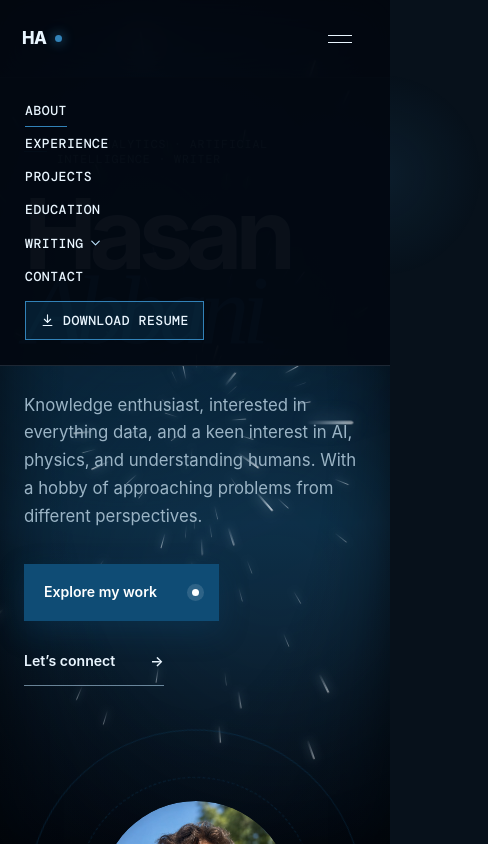
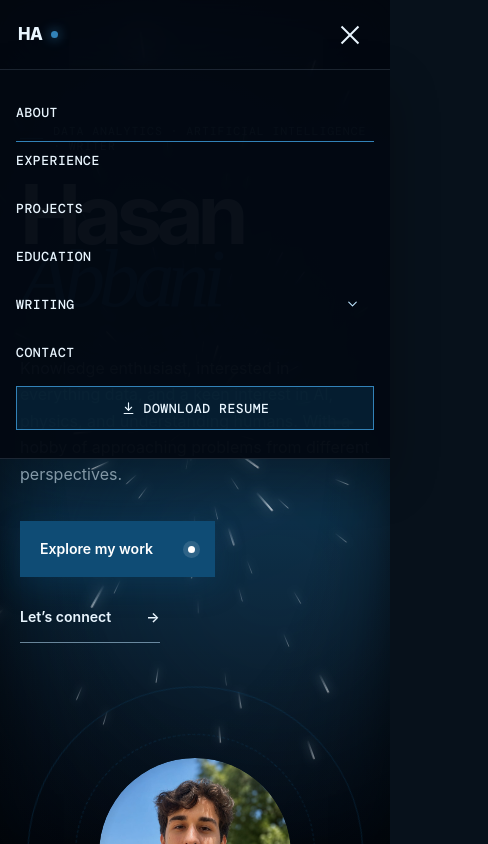
Before and after one commit to Hasan-Abbani/hasan-abbani-portfolio, a React (Vite) app: page / in a window 390 px wide. Both pictures are taken after a click on the button "Open navigation". Shown: the top 844 px of the page, 488 px wide, since content can reach past the window. Built offline with nearby package versions, Linux system fonts and the light colour scheme; a web font is replaced by a local one.

Commit message:
Improve mobile responsiveness

```diff
--- a/src/components/Navbar.jsx
+++ b/src/components/Navbar.jsx
@@ -1,4 +1,4 @@
-import { useState } from "react";
+import { useEffect, useRef, useState } from "react";
 import { Link, useLocation, useNavigate } from "react-router-dom";
 import { posts } from "../posts";
 
@@ -16,9 +16,28 @@ export default function Navbar({ activeSection }) {
   const [writingOpen, setWritingOpen] = useState(false);
   const location = useLocation();
   const navigate = useNavigate();
+  const menuButtonRef = useRef(null);
+
+  useEffect(() => {
+    const closeOnEscape = (event) => {
+      if (event.key === "Escape") {
+        setOpen(false);
+        setWritingOpen(false);
+        menuButtonRef.current?.focus();
+      }
+    };
+
+    document.addEventListener("keydown", closeOnEscape);
+    document.body.classList.toggle("menu-is-open", open);
+    return () => {
+      document.removeEventListener("keydown", closeOnEscape);
+      document.body.classList.remove("menu-is-open");
+    };
+  }, [open]);
 
   const goTo = (event, id) => {
     setOpen(false);
+    setWritingOpen(false);
     if (location.pathname !== "/") {
       event.preventDefault();
       navigate(`/#${id}`);
@@ -31,14 +50,14 @@ export default function Navbar({ activeSection }) {
         <Link to="/" className="wordmark" aria-label="Hasan Abbani home">
           <span>HA</span><i aria-hidden="true" />
         </Link>
-        <button className="menu-button" onClick={() => setOpen(!open)} aria-expanded={open} aria-label="Toggle navigation">
+        <button ref={menuButtonRef} className="menu-button" onClick={() => setOpen(!open)} aria-expanded={open} aria-controls="primary-navigation" aria-label={open ? "Close navigation" : "Open navigation"}>
           <span /><span />
         </button>
-        <div className={`nav-menu ${open ? "is-open" : ""}`}>
+        <div id="primary-navigation" className={`nav-menu ${open ? "is-open" : ""}`}>
           {links.map(([id, label]) => id === "writing" ? (
             <div className={`nav-writing ${writingOpen ? "is-open" : ""}`} key={id}>
               <a href="#writing" className={activeSection === id ? "active" : ""} onClick={(e) => goTo(e, id)}>{label}</a>
-              <button className="writing-toggle" onClick={() => setWritingOpen(!writingOpen)} aria-label="Show writing links" aria-expanded={writingOpen}>
+              <button className="writing-toggle" onClick={() => setWritingOpen(!writingOpen)} aria-label={writingOpen ? "Hide writing links" : "Show writing links"} aria-expanded={writingOpen}>
                 <svg viewBox="0 0 12 8" aria-hidden="true"><path d="M1 1.5 6 6.5l5-5" /></svg>
               </button>
               <div className="writing-dropdown">
@@ -60,6 +79,7 @@ export default function Navbar({ activeSection }) {
           </a>
         </div>
       </nav>
+      {open && <button className="nav-backdrop" aria-label="Close navigation" onClick={() => { setOpen(false); setWritingOpen(false); }} />}
     </header>
   );
 }
--- a/src/styles/portfolio.css
+++ b/src/styles/portfolio.css
@@ -157,3 +157,152 @@ body .blog-index{color:#EAF6FF}body .blog-index-subtitle{color:#91ADC0}body .blo
 @media(max-width:1000px){.interest-boxes{grid-template-columns:repeat(2,minmax(0,1fr))}}
 @media(max-width:768px){.personal-section{grid-template-columns:1fr;margin-top:80px;padding-top:55px}.about-portrait{position:relative;top:auto;max-width:430px}.interest-boxes{grid-template-columns:repeat(2,minmax(0,1fr))}}
 @media(max-width:480px){.interest-boxes{grid-template-columns:1fr 1fr;gap:8px}.interest-box{min-height:165px;padding:14px}.interest-box h3{font-size:.82rem}.interest-box p{font-size:.68rem}.nav-resume{display:inline-flex}}
+
+/* Responsive polish for the active site shell */
+@media (max-width: 1024px) {
+  :root { --nav-height: 78px; }
+
+  .menu-button {
+    display: block;
+    position: relative;
+    z-index: 3;
+    min-width: 44px;
+    min-height: 44px;
+    padding: 8px;
+  }
+
+  .menu-button span {
+    width: 24px;
+    height: 2px;
+    margin: 6px auto;
+    transition: transform .2s ease, opacity .2s ease;
+  }
+
+  .menu-button[aria-expanded="true"] span:first-child { transform: translateY(4px) rotate(45deg); }
+  .menu-button[aria-expanded="true"] span:last-child { transform: translateY(-4px) rotate(-45deg); }
+
+  .nav-menu {
+    position: fixed;
+    z-index: 2;
+    top: var(--nav-height);
+    right: 0;
+    left: 0;
+    width: 100%;
+    max-height: calc(100dvh - var(--nav-height));
+    overflow-y: auto;
+    overscroll-behavior: contain;
+    padding: 20px max(24px, 5vw) 28px;
+    display: none;
+    flex-direction: column;
+    align-items: stretch;
+    gap: 4px;
+    background: rgba(3, 9, 18, .98);
+    border-bottom: 1px solid var(--line);
+    box-shadow: 0 20px 45px rgba(0, 0, 0, .28);
+  }
+
+  .nav-menu.is-open { display: flex; }
+  .nav-menu > a,
+  .nav-writing > a {
+    display: flex;
+    align-items: center;
+    min-height: 44px;
+    width: 100%;
+    font-size: .82rem;
+  }
+
+  .nav-writing {
+    width: 100%;
+    flex-wrap: wrap;
+    min-height: 44px;
+  }
+
+  .nav-writing > a { width: auto; flex: 1; }
+  .writing-toggle { width: 44px; height: 44px; margin: 0; }
+  .writing-dropdown {
+    position: static;
+    flex-basis: 100%;
+    width: 100%;
+    min-width: 0;
+    max-height: none;
+    margin: 4px 0 8px;
+    padding: 10px;
+    display: none;
+    opacity: 1;
+    visibility: visible;
+    transform: none;
+    box-shadow: none;
+  }
+
+  .nav-writing.is-open .writing-dropdown { display: block; }
+  .nav-writing:focus-within .writing-dropdown { display: none; }
+  .nav-writing.is-open:focus-within .writing-dropdown { display: block; }
+  .writing-dropdown > a { min-height: 44px; display: flex; align-items: center; }
+
+  .nav-resume {
+    justify-content: center;
+    min-height: 46px;
+    margin-top: 8px;
+  }
+
+  .nav-backdrop {
+    display: block;
+    position: fixed;
+    z-index: 1;
+    inset: var(--nav-height) 0 0;
+    width: 100%;
+    min-height: 0;
+    padding: 0;
+    border: 0;
+    border-radius: 0;
+    background: rgba(0, 0, 0, .48);
+  }
+
+  body.menu-is-open { overflow: hidden; }
+  .hero-grid,
+  .section-heading.split,
+  .about-layout,
+  .education-layout,
+  .contact-layout { min-width: 0; }
+  img { max-width: 100%; height: auto; }
+  .email-link { min-width: 0; overflow-wrap: anywhere; }
+}
+
+@media (max-width: 768px) {
+  .nav-shell { padding-inline: 18px; }
+  .hero { padding-inline: 20px; }
+  .page-section,
+  .experience-section,
+  .projects-section,
+  .writing-section { padding-inline: 20px; }
+  .project-grid,
+  .writing-grid { grid-template-columns: 1fr; }
+  .project-card { min-height: 360px; }
+  .writing-card { min-height: 300px; }
+  .section-heading h2,
+  .contact-section h2 { font-size: clamp(2.6rem, 12vw, 5rem); }
+}
+
+@media (max-width: 480px) {
+  :root { --nav-height: 70px; }
+  .site-nav { height: var(--nav-height); }
+  .nav-menu { top: var(--nav-height); max-height: calc(100dvh - var(--nav-height)); padding-inline: 16px; }
+  .nav-backdrop { inset: var(--nav-height) 0 0; }
+  .hero { min-height: auto; padding-top: 112px; }
+  .hero h1 { font-size: clamp(3.4rem, 21vw, 6rem); }
+  .hero-lede { font-size: 1rem; }
+  .page-section,
+  .experience-section,
+  .projects-section,
+  .writing-section { padding-inline: 16px; }
+  .project-card { min-height: 330px; padding: 22px; }
+  .writing-card { min-height: 280px; padding: 22px; }
+  .writing-card h3 { margin-top: 52px; }
+  .section-label { gap: 10px; margin-bottom: 34px; }
+  .section-heading h2,
+  .contact-section h2 { font-size: clamp(2.35rem, 13vw, 4rem); }
+  .social-links { flex-wrap: wrap; gap: 16px; }
+}
+
+html,
+body { overflow-x: clip; }
```
